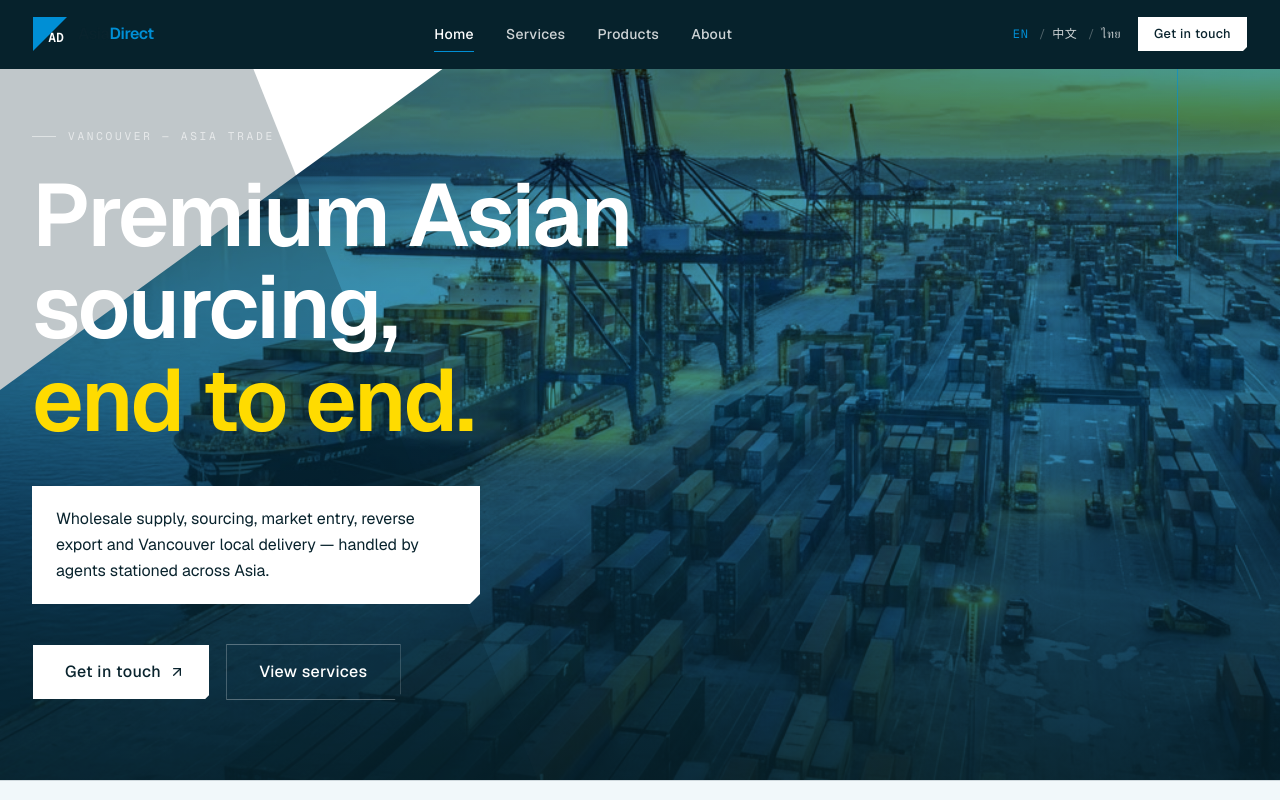
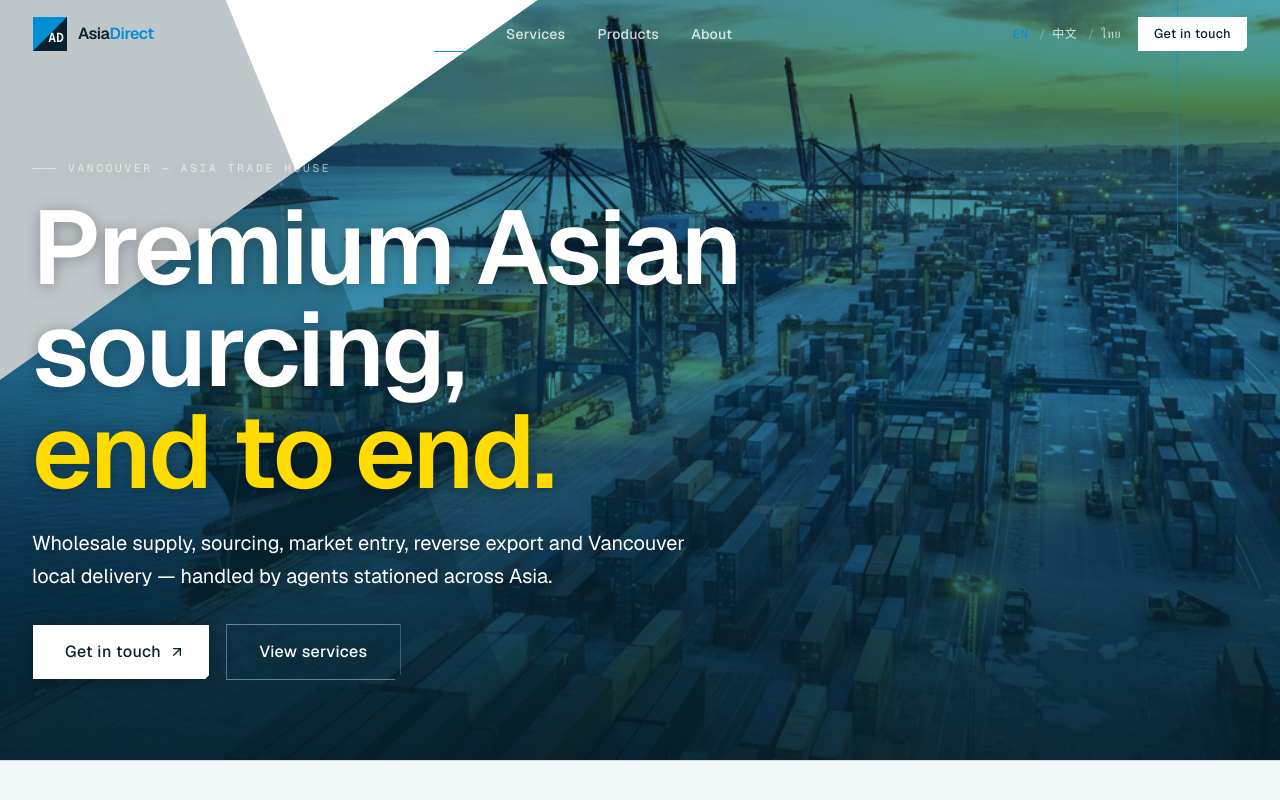
Before and after one commit to AlexLTK1/ADtrading-website, a Next.js app in the folder adtradings-studio/: page / in a window 1280 px wide. Shown: the top 800 px of the page. Built offline with nearby package versions, Linux system fonts and the light colour scheme.

Commit message:
feat: enhance HomeHero component layout and styling
Co-authored-by: Alex Leung <96800981+AlexLTK1@users.noreply.github.com>

```diff
--- a/adtradings-studio/components/home/home-hero.tsx
+++ b/adtradings-studio/components/home/home-hero.tsx
@@ -32,21 +32,19 @@ export function HomeHero() {
       <div className="absolute inset-y-0 left-0 w-[42%] bg-primary/25 [clip-path:polygon(0_0,42%_0,100%_100%,0_100%)]" />
       <div className="absolute top-0 right-[8%] hidden h-1/3 w-px bg-accent/60 md:block" />
 
-      <div className="relative mx-auto flex w-full max-w-7xl flex-1 flex-col justify-end px-5 pt-32 pb-14 md:px-8 md:pb-20">
+      <div className="relative mx-auto flex w-full max-w-7xl flex-1 flex-col justify-end px-5 pb-14 pt-32 md:px-8 md:pb-20">
+        <div className="max-w-3xl drop-shadow-[0_2px_8px_rgba(0,0,0,0.3)]">
           <Kicker tone="inverse" className="w-fit">
             {t.home.hero.kicker}
           </Kicker>
-        <h1 className="mt-6 max-w-3xl text-balance text-4xl leading-[1.05] font-semibold tracking-tight text-primary-foreground sm:text-5xl md:text-7xl lg:text-[5.5rem]">
+          <h1 className="mt-5 max-w-3xl text-balance text-5xl leading-[0.98] font-semibold tracking-tight text-primary-foreground sm:text-6xl md:text-8xl lg:text-[6.5rem]">
             {t.home.hero.title} <span className="text-highlight">{t.home.hero.titleAccent}</span>
           </h1>
-
-        <div className="clip-corner mt-8 max-w-md bg-background px-6 py-5 md:mt-10">
-          <p className="text-pretty text-sm leading-relaxed text-foreground md:text-base">
+          <p className="mt-6 max-w-2xl text-pretty text-base leading-relaxed text-primary-foreground md:text-xl">
             {t.home.hero.subtitle}
           </p>
-        </div>
 
-        <div className="mt-10 flex flex-wrap items-center gap-4">
+          <div className="mt-8 flex flex-wrap items-center gap-4">
             <Button render={<Link href="/contact" />} size="xl" variant="inverse">
               {t.home.hero.ctaPrimary}
               <ArrowUpRight data-icon="inline-end" />
@@ -55,12 +53,13 @@ export function HomeHero() {
               render={<Link href="/services" />}
               size="xl"
               variant="outline"
-            className="border-primary-foreground/30 bg-transparent text-primary-foreground hover:border-accent hover:bg-accent hover:text-accent-foreground"
+              className="border-primary-foreground/40 bg-transparent text-primary-foreground hover:border-accent hover:bg-accent hover:text-accent-foreground"
             >
               {t.home.hero.ctaSecondary}
             </Button>
           </div>
         </div>
+      </div>
     </section>
   )
 }
--- a/adtradings-studio/components/site-header.tsx
+++ b/adtradings-studio/components/site-header.tsx
@@ -42,7 +42,7 @@ export function SiteHeader() {
     <header
       className={cn(
         'fixed inset-x-0 top-0 z-50 border-b transition-colors duration-300',
-        'border-transparent bg-primary',
+        floating ? 'border-transparent bg-transparent' : 'border-border bg-primary',
       )}
     >
       <div className="mx-auto flex max-w-7xl items-center justify-between px-5 py-4 md:px-8">
```
Lines whose indentation alone changed are shown as unchanged.
